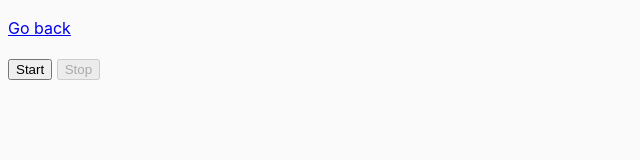
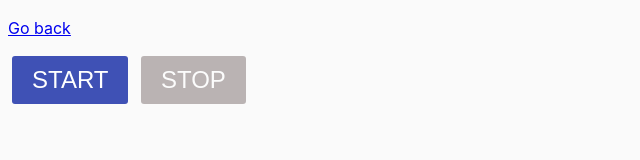
Before and after one commit to dimaparfenyk/js-practice, a website built with Parcel: page src/01-color-switcher.html in a window 1280 px wide. Shown: the whole page, without its empty margins (0-640 px from the left). Built offline with nearby package versions, Linux system fonts and the light colour scheme.

Commit message:
update color-switcher

```diff
--- a/package.json
+++ b/package.json
@@ -19,6 +19,7 @@
   },
   "dependencies": {
     "@vimeo/player": "^2.18.0",
+    "flatpickr": "^4.6.13",
     "lodash.throttle": "^4.1.1",
     "modern-normalize": "^1.1.0",
     "simplelightbox": "^2.12.1"
--- a/src/css/common.css
+++ b/src/css/common.css
@@ -16,3 +16,24 @@ img {
   display: block;
   max-width: 100%;
 }
+
+[data-start],
+[data-stop]{
+  display: inline-flex;
+    margin-left: 4px;
+    margin-right: 4px;
+    text-transform: uppercase;
+    border: 0;
+    background-color: #3f51b5;
+    color: #ffffff;
+    padding: 10px 20px;
+    cursor: pointer;
+    font-size: 24px;
+    border-radius: 3px;
+}
+
+.is-active {
+  background-color: #7c6f6f;
+  color: #ffffff;
+  opacity: 0.5;
+}
--- a/src/js/async/01-color-switcher.js
+++ b/src/js/async/01-color-switcher.js
@@ -5,12 +5,12 @@ const refs={
 };
 
 let intervalId = null;
-
 refs.closeBtn.disabled = true;
+refs.closeBtn.classList.add("is-active");
 
 refs.startBtn.addEventListener('click', () => {
 
-    toggleBtn(refs.closeBtn,refs.startBtn)
+    toggleBtn(refs.closeBtn, refs.startBtn);
 
     intervalId = setInterval(() => {
         refs.body.style.backgroundColor = getRandomHexColor();
@@ -19,14 +19,45 @@ refs.startBtn.addEventListener('click', () => {
 
 refs.closeBtn.addEventListener('click', () => {
    clearInterval(intervalId);
-   toggleBtn(refs.startBtn, refs.closeBtn)
+    toggleBtn(refs.startBtn, refs.closeBtn);
 });
 
 function toggleBtn(activeBtn, disactiveBtn) {
     activeBtn.disabled = false;
     disactiveBtn.disabled = true;
+    activeBtn.classList.toggle("is-active");
+    disactiveBtn.classList.toggle("is-active");
 };
 
 function getRandomHexColor() {
   return `#${Math.floor(Math.random() * 16777215).toString(16)}`;
 }
+
+
+// const colorGenerator = {
+
+//     intervalId: null,
+//     isActive: false,
+
+//     start() {
+//         if (this.isActive) return;
+
+//         refs.startBtn.disabled = true;
+//         refs.stopBtn.disabled = false;
+//         this.isActive = true;
+
+//         this.intervalId = setInterval(() => {
+//             refs.body.style.background = getRandomHexColor();
+//         }, 1000);
+//     },
+
+//     stop() {
+//         clearInterval(this.intervalId);
+//         this.isActive = false;
+//         refs.stopBtn.disabled = true;
+//         refs.startBtn.disabled = false;
+//     },
+// };
+
+// refs.startBtn.addEventListener('click', () => { colorGenerator.start() });
+// refs.stopBtn.addEventListener('click', () => { colorGenerator.stop() });
```
Also changed, not shown: src/01-color-switcher.html (+2 -2 lines), src/js/async/02-timer.js (+20 -0 lines), 1 other file.
